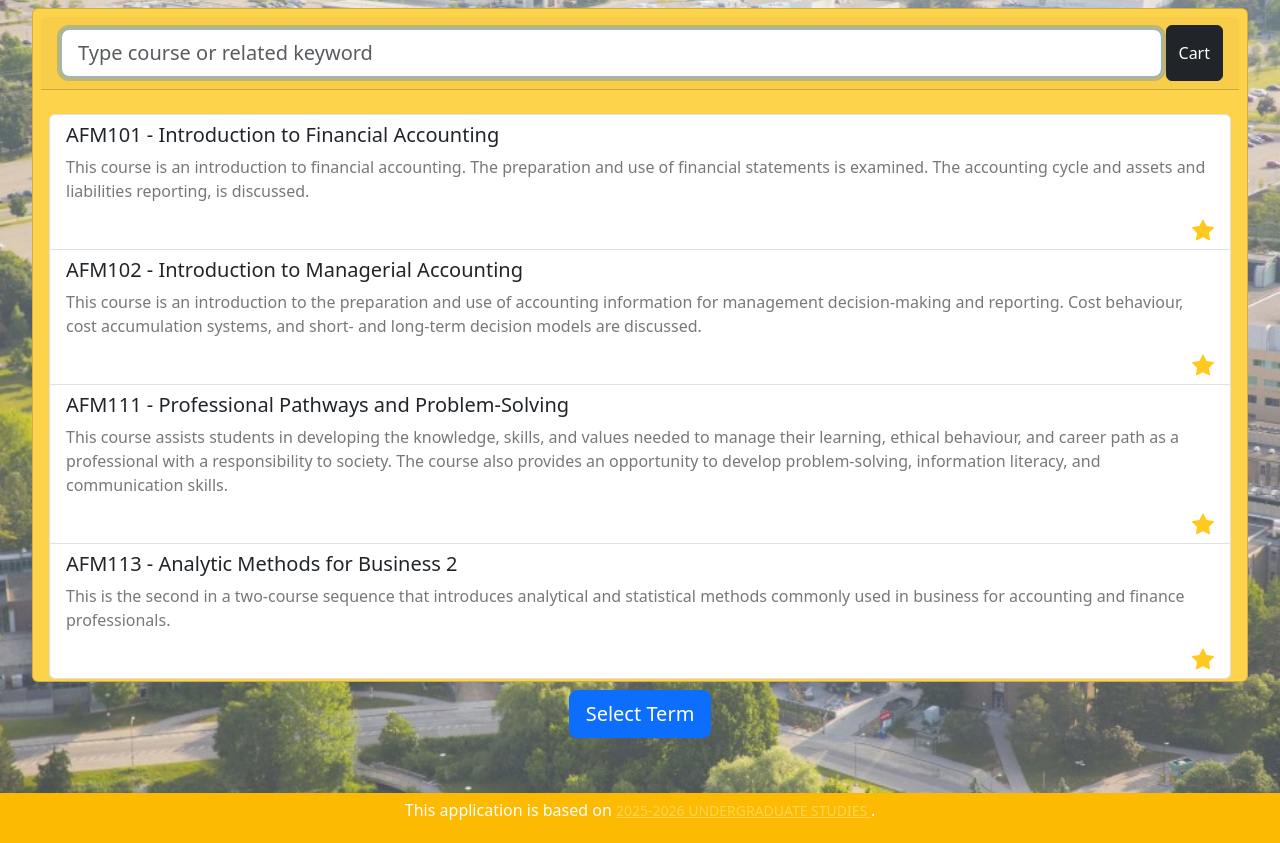
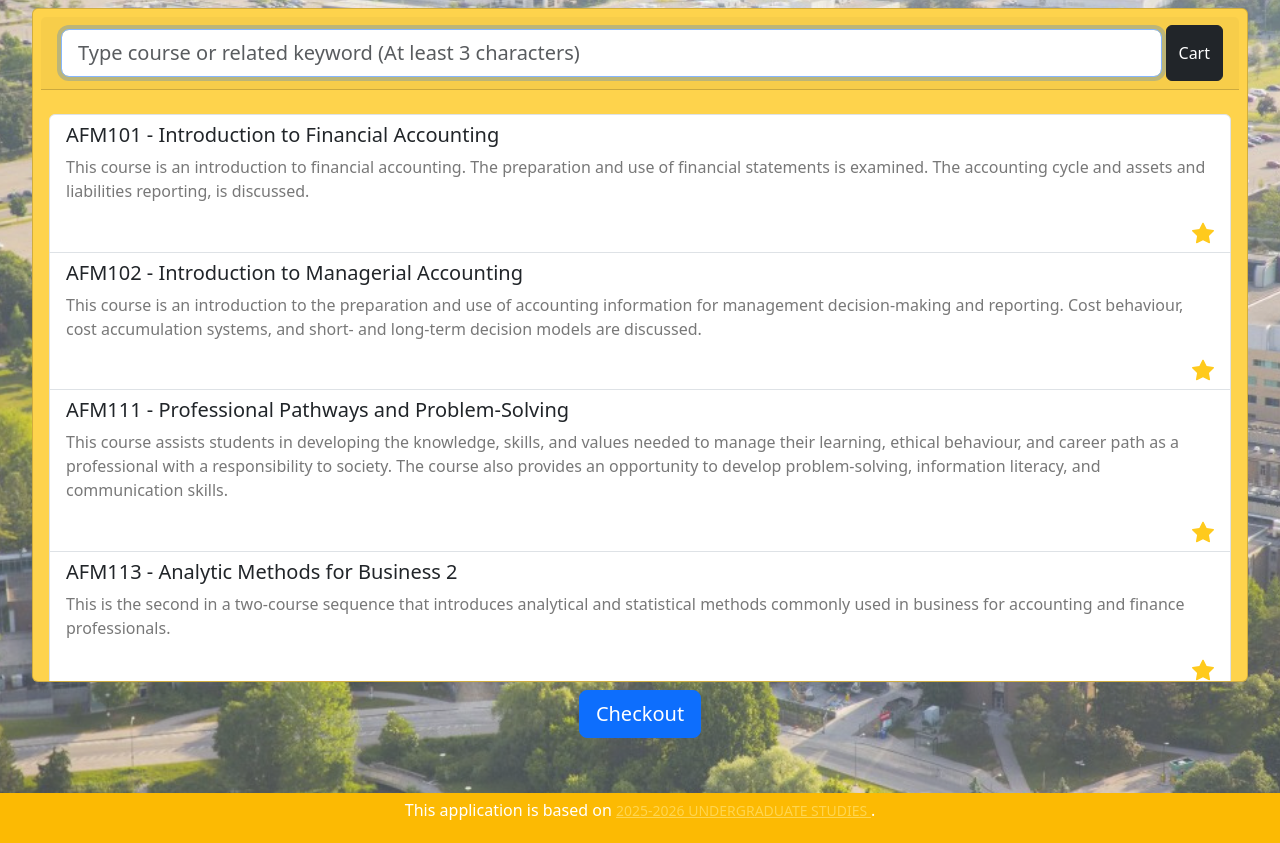
Before and after one commit to oscarella/UW-Course-Builder, a Flask app: page /search in a window 1280 px wide. Shown: the part 56-899 px from the top of the page. Run offline with Flask 3, Linux system fonts and the light colour scheme; a user stored in the database is signed in.

Commit message:
Completed search bar/results/Cart

```diff
--- a/website/auth.py
+++ b/website/auth.py
@@ -22,6 +22,7 @@ def login():
                 flash('Incorrect password.', 'error')
         else:
             flash('Given email is not registered.', 'error')
+        return redirect(url_for('auth.login'))
 
     return render_template("login.html", user=current_user)
 
@@ -52,6 +53,7 @@ def signup():
             db.session.commit()
             login_user(u, remember=True)
             return redirect(url_for('views.home'))
+        return redirect(url_for('auth.signup'))
 
     return render_template("signup.html", user=current_user)
 
--- a/website/models.py
+++ b/website/models.py
@@ -38,8 +38,3 @@ class Course(db.Model):
 
     def to_dict(self):
         return {"id": self.id, "title": self.title, "desc": self.description}
-
-# Adding info about whooshee for later use
-# SEARCH RESULT ORDERING
-# Default only 10 results show
-# whooshee_search('value', order_by_relevance=0).all()
--- a/website/static/search.js
+++ b/website/static/search.js
@@ -1,13 +1,16 @@
 let starred = []
-
-// Create a function that will show starred courses that I can call w/ Content Loaded & search bar
+let starred_id = []
+let qresults = []
+let cart = [] // [{id, title} ...]
 
 document.addEventListener("DOMContentLoaded", function(){
     fetch('/fetch-starred')
         .then(response => response.json())
         .then(results => {
             starred = results;
-            displayStarred(); // CHANGE THIS ACCORDINGLY
+            for (const course of starred) { starred_id.push(course.id) }
+            displayResults(starred);
+            addStarIcon();
             linkModal();
     });
 });
@@ -16,14 +19,38 @@ document.getElementById('searchBar').addEventListener('input', function(event){
     let q = event.target.value;
     let showResults = document.getElementById('showResults');
     if (q == "") {
-        displayStarred(); // CHANGE THIS ACCORDINGLY
-    } else {
-        // CHANGE THIS CODE
-        for (course in starred) {
-            showResults.innerHTML = "TEST"
-        }
+        displayResults(starred);
+        addStarIcon();
+    } else if (q.length >= 3) {
+        fetch('/search-keyword', {
+        method: 'POST',
+        headers: { 'Content-Type': 'application/json' },
+        body: JSON.stringify({ query: q })
+    }).then(response => response.json())
+      .then(results => {
+        qresults = results;
+        displayResults(qresults);
+        addStarIcon();
+        linkModal();
+        });
     }
     linkModal();
+});
+
+// View Cart
+document.getElementById('viewCart').addEventListener('click', function(){
+    let body = document.getElementById('viewCartModalBody');
+    if (!cart.length) {
+        body.innerHTML = `<h5 class="m-2" style="color: #b4b4b4; text-align: center"> <em> No courses added to cart! </em> </h5>
+                            <p style="color: #b4b4b4; text-align: center"> To add a course, click its title on the search menu and select 'Add to Cart'. </p>`;
+    } else {
+        let html = `<ul class = "list-group">`;
+        for (const dict of cart) {
+            html += `<li class="list-group-item"> <strong> ${dict.title} </strong> </li>`;
+        }
+        html += `</ul>`;
+        body.innerHTML = html;
+    }
 });
 
 // Similar code to course.js - Figure out how to reduce redundant code
@@ -46,25 +73,38 @@ function linkModal() {
     });
 }
 
-// Should make this into two functions - (1) Display all courses in starred (2) Find all starred elements and add icon
-function displayStarred() {
+// list is a list of dicts with keys id, title, desc
+function displayResults(list) {
     let showResults = document.getElementById('showResults');
     let html = "";
-    for (const course of starred) {
-        html += `<li class="list-group-item"> <h5 class="course-title"> ${course.title} </h5> <p style="color: #787878"> ${course.desc} </p>
-                    <div class="d-flex justify-content-end">
-                        <svg
+    for (const course of list) {
+        if (starred_id.includes(course.id)) {
+            html += `<li class="list-group-item">
+                        <div class="starred">
+                            <h5 class="course-title"> ${course.title} </h5> <p style="color: #787878"> ${course.desc} </p>
+                            <div class="d-flex justify-content-end"> <div class="if-starred"> </div> </div>
+                        </div>
+                    </li>`;
+        } else {
+            html += `<li class="list-group-item">
+                        <h5 class="course-title"> ${course.title} </h5> <p style="color: #787878"> ${course.desc} </p>
+                    </li>`;
+        }
+    }
+    showResults.innerHTML = html;
+}
+
+function addStarIcon() {
+    document.querySelectorAll('.starred').forEach(course => {
+        icon = course.querySelector('.if-starred');
+        icon.innerHTML = `<svg
                             xmlns="http://www.w3.org/2000/svg"
                             width="22"
                             height="22"
                             class="bi bi-star-fill"
                             viewBox="0 0 16 16"
                             style="fill: #ffca1d"
-                        >
-                        <path d="M3.612 15.443c-.386.198-.824-.149-.746-.592l.83-4.73L.173 6.765c-.329-.314-.158-.888.283-.95l4.898-.696L7.538.792c.197-.39.73-.39.927 0l2.184 4.327 4.898.696c.441.062.612.636.282.95l-3.522 3.356.83 4.73c.078.443-.36.79-.746.592L8 13.187l-4.389 2.256z" />
-                        </svg>
-                    </div>
-                </li>`;
-    }
-    showResults.innerHTML = html;
+                        > <path d="M3.612 15.443c-.386.198-.824-.149-.746-.592l.83-4.73L.173 6.765c-.329-.314-.158-.888.283-.95l4.898-.696L7.538.792c.197-.39.73-.39.927 0l2.184 4.327 4.898.696c.441.062.612.636.282.95l-3.522 3.356.83 4.73c.078.443-.36.79-.746.592L8 13.187l-4.389 2.256z" />
+                        </svg>`;
+    });
 }
--- a/website/templates/home.html
+++ b/website/templates/home.html
@@ -46,10 +46,8 @@
         <div
           class="modal fade"
           id="rename{{term.id}}"
-          data-bs-backdrop="static"
-          data-bs-keyboard="false"
           tabindex="-1"
-          aria-labelledby="staticBackdropLabel"
+          aria-labelledby="BackdropLabel"
           aria-hidden="true"
         >
           <div class="modal-dialog modal-sm modal-dialog-centered">
--- a/website/templates/login.html
+++ b/website/templates/login.html
@@ -24,6 +24,7 @@
               id="email"
               name="email"
               placeholder="Enter email"
+              autofocus
             />
           </div>
           <div class="mb-3">
--- a/website/templates/macros.html
+++ b/website/templates/macros.html
@@ -2,10 +2,8 @@
 <div
   class="modal fade"
   id="{{ id }}"
-  data-bs-backdrop="static"
-  data-bs-keyboard="false"
   tabindex="-1"
-  aria-labelledby="staticBackdropLabel"
+  aria-labelledby="BackdropLabel"
   aria-hidden="true"
 >
   <div class="modal-dialog modal-sm modal-dialog-centered">
--- a/website/templates/search.html
+++ b/website/templates/search.html
@@ -9,22 +9,49 @@
 {% endblock %} {% block title %} Search {% endblock %} {% block body %}
 <div
   class="card m-2 mx-auto"
-  style="
-    width: 95%;
-    height: 75vh;
-    background-color: #fed34c;
-  "
+  style="width: 95%; height: 75vh; background-color: #fed34c"
 >
   <div class="card-header d-flex m-2">
     <input
       class="form-control form-control-lg m-1"
       id="searchBar"
       type="text"
-      placeholder="Type course or related keyword"
+      placeholder="Type course or related keyword (At least 3 characters)"
       aria-label="Course search bar"
       autofocus
     />
-    <button type="button" class="btn btn-dark" id="viewCart">Cart</button>
+    <button
+      type="button"
+      class="btn btn-dark"
+      id="viewCart"
+      data-bs-toggle="modal"
+      data-bs-target="#viewCartModal"
+    >
+      Cart
+    </button>
+    <!-- Cart Modal -->
+    <div class="modal fade" id="viewCartModal" tabindex="-1" aria-hidden="true">
+      <div class="modal-dialog modal-dialog-centered">
+        <div class="modal-content">
+          <div class="modal-header" style="background-color: black">
+            <h3 style="color: white">Cart <small> (View Only) </small></h3>
+            <button
+              type="button"
+              class="btn-close"
+              data-bs-dismiss="modal"
+              aria-label="Close"
+              style="background-color: white"
+            ></button>
+          </div>
+          <div class="modal-body" id="viewCartModalBody"></div>
+          <div class="modal-footer">
+            <button type="button" class="btn btn-dark" data-bs-dismiss="modal">
+              Close
+            </button>
+          </div>
+        </div>
+      </div>
+    </div>
   </div>
   <div class="card-body" style="overflow-y: auto">
     <!-- Shows Results Here -->
@@ -37,7 +64,7 @@
     id="checkoutTerm"
     class="btn btn-primary btn-lg d-flex mx-auto"
   >
-    Select Term
+    Checkout
   </button>
 </div>
 
--- a/website/templates/signup.html
+++ b/website/templates/signup.html
@@ -28,6 +28,7 @@
               id="first_name"
               name="first_name"
               placeholder="Enter first name"
+              autofocus
             />
           </div>
           <div class="mb-3">
--- a/website/views.py
+++ b/website/views.py
@@ -1,7 +1,7 @@
 from flask import Blueprint, render_template, request, redirect, url_for, flash, jsonify
 from flask_login import login_required, current_user
 from . import db
-from .models import User, Term, Course
+from .models import Term, Course
 
 views = Blueprint('views', __name__)
 
@@ -21,7 +21,6 @@ def home():
                 new_term = Term(name=name)
                 current_user.terms.append(new_term)
                 db.session.commit()
-                return redirect(url_for('views.home'))
         # Term title modification
         elif 'rename_term' in request.form:
             id = request.form.get('rename_term')
@@ -34,7 +33,6 @@ def home():
                     term.name = title
                     db.session.commit()
                     flash('Request successful.', 'success')
-                    return redirect(url_for('views.home'))
                 else:
                     flash('Request unsuccessful.', 'error')
         # Term deletion
@@ -45,7 +43,6 @@ def home():
                 db.session.delete(term)
                 db.session.commit()
                 flash('Deletion successful.', 'success')
-                return redirect(url_for('views.home'))
             else:
                 flash('Request unsuccessful.', 'error')
         elif 'remove_course' in request.form:
@@ -56,9 +53,9 @@ def home():
                 term.courses.remove(Course.query.get(course_id))
                 db.session.commit()
                 flash('Course was successfully removed.', 'success')
-                return redirect(url_for('views.home'))
             else:
                 flash('Request unsuccessful.', 'error')
+        return redirect(url_for('views.home'))
 
     return render_template("home.html", user=current_user)
 
@@ -71,7 +68,6 @@ def search():
 @views.route('/star-course', methods=['POST'])
 @login_required
 def star_course():
-    print(request.data)
     data = request.get_json()
     courseId  = data.get("courseId")
     course = Course.query.get(courseId)
@@ -91,3 +87,10 @@ def star_course():
 def fetch_starred():
     starred = current_user.courses
     return jsonify([c.to_dict() for c in starred])
+
+@views.route('/search-keyword', methods=['POST'])
+@login_required
+def search_keyword():
+    query = request.get_json().get("query")
+    results = Course.query.whooshee_search(query, order_by_relevance=-1).limit(300).all()
+    return jsonify([c.to_dict() for c in results])
```
Also changed, not shown: instance/database.db, 6 other files.
